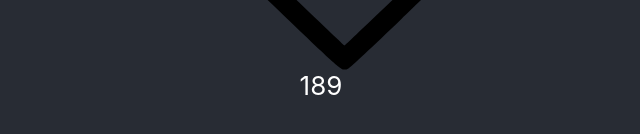
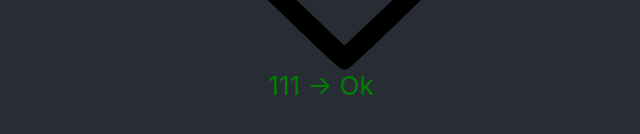
Before and after one commit to ClemenceDelestre/IOT, a React (Create React App) app: page / in a window 1280 px wide. Shown: the part 516-650 px from the top of the page, without its empty margins (319-959 px from the left). Built offline with nearby package versions, Linux system fonts and the light colour scheme.

Commit message:
modif style + pb Props

```diff
--- a/src/App.css
+++ b/src/App.css
@@ -28,6 +28,13 @@
   color: #61dafb;
 }
 
+.pbBpm {
+  color : red
+}
+
+.bpmOk {
+  color : green
+}
 /*@keyframes App-logo-spin {
   from {
     transform: rotate(0deg);
--- a/src/compenents/Heartrate.js
+++ b/src/compenents/Heartrate.js
@@ -1,7 +1,17 @@
-const RythmeCardiaque = 40 + Math.floor(Math.random() * (200 - 40));
-
 function Heartrate() {
-  return <div>{RythmeCardiaque}</div>;
+  //const {data} = props ; //mettre les valeurs de l'App dans le composant
+  var rythmeCardiaque = 40 + Math.floor(Math.random() * (200 - 40));
+  var pbBpm = ""
+  var description = " "
+  if (rythmeCardiaque<50 || rythmeCardiaque>150) {
+     pbBpm = "pbBpm";
+     description = rythmeCardiaque + " -> Danger";
+  }
+  else {
+     pbBpm ="bpmOk";
+     description = rythmeCardiaque + " -> Ok";
+  }
+  return <div class={pbBpm}> {description} </div>;
 }
 
 export default Heartrate;
```
